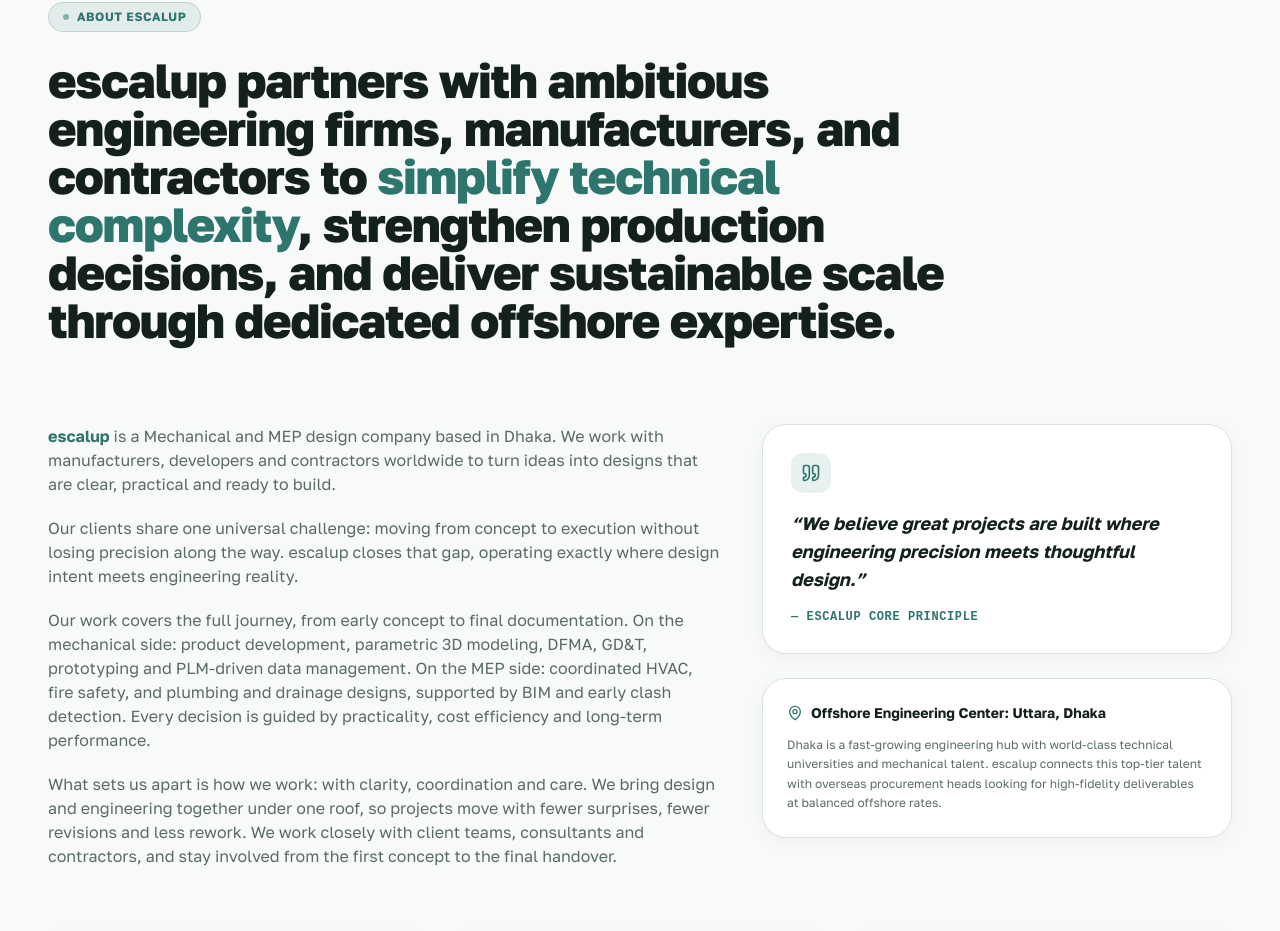
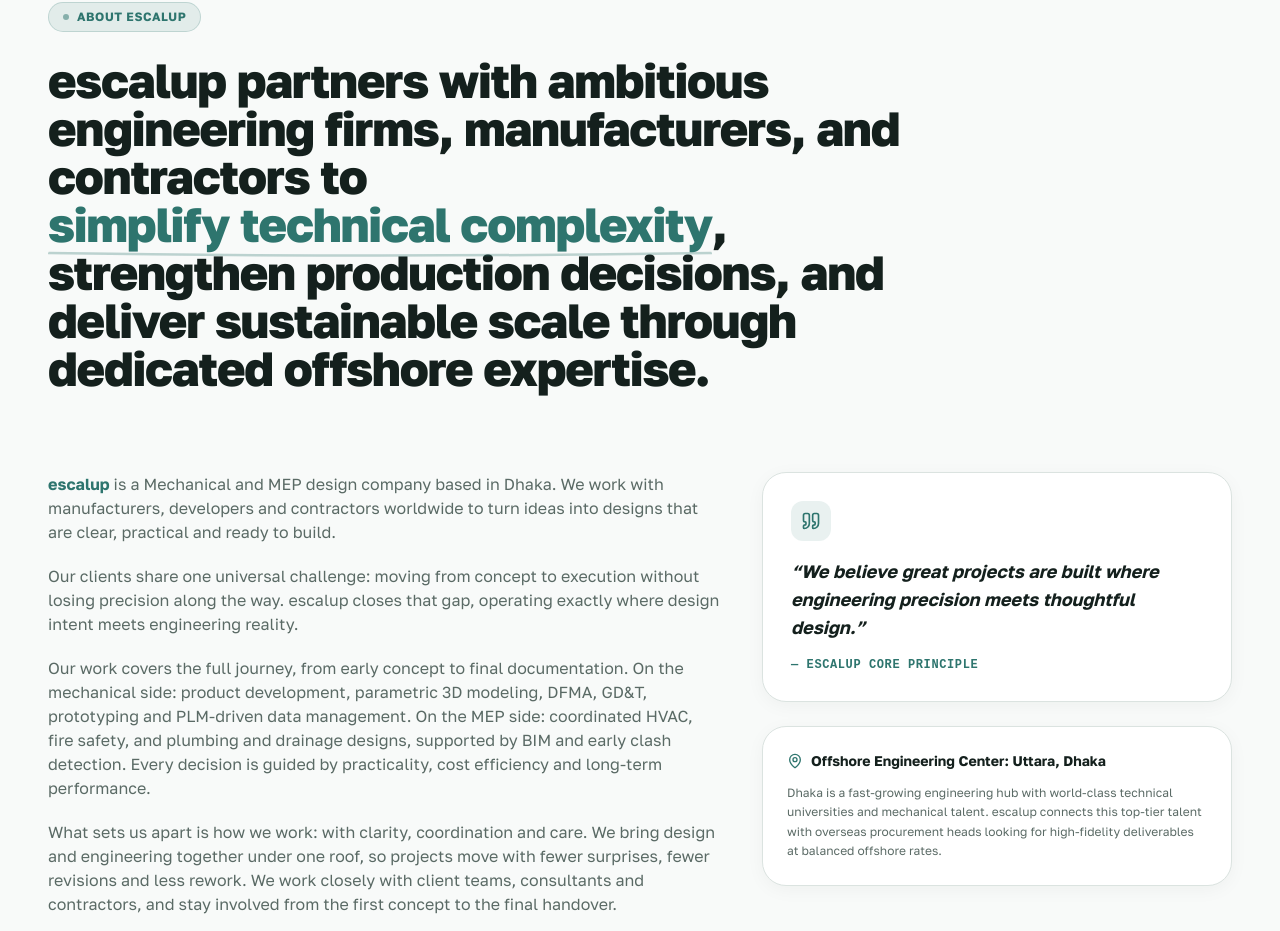
Before and after one commit to mdshafayatullahshanto/escalup, a React (Vite) app: page / in a window 1280 px wide. Shown: the part 1049-1980 px from the top of the page. Built offline with nearby package versions, Linux system fonts and the light colour scheme; no server answers.

Commit message:
feat: add architectural curve underline to simplify technical complexity in AboutManifesto

```diff
--- a/src/components/AboutManifesto.jsx
+++ b/src/components/AboutManifesto.jsx
@@ -70,7 +70,16 @@ export default function AboutManifesto() {
             className="text-2xl sm:text-3xl md:text-4xl lg:text-5xl font-extrabold text-[#14201D] tracking-tight leading-[1.26] mb-8"
           >
             escalup partners with ambitious engineering firms, manufacturers, and contractors to{' '}
-            <span className="text-[#2E756E]">simplify technical complexity</span>,{' '}
+            <span className="text-[#2E756E] relative inline-block">
+              simplify technical complexity
+              <svg
+                className="absolute -bottom-2 sm:-bottom-2.5 left-0 w-full h-2 sm:h-2.5 text-[#2E756E]/30"
+                viewBox="0 0 100 10"
+                preserveAspectRatio="none"
+              >
+                <path d="M0 5 Q 50 10 100 5" stroke="currentColor" strokeWidth="2.5" fill="none" />
+              </svg>
+            </span>,{' '}
             strengthen production decisions, and deliver sustainable scale through dedicated offshore expertise.
           </motion.h2>
         </div>
```
